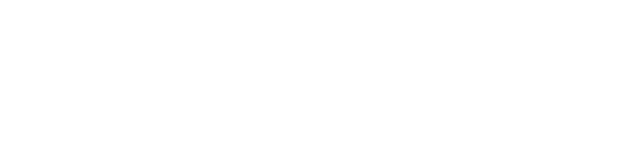
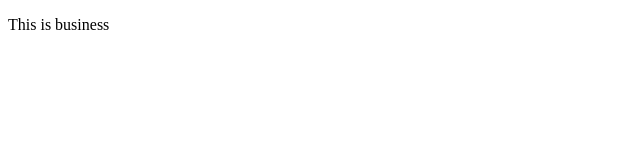
Before and after one commit to rahujha04/demo, a plain HTML site: page index.html in a window 1280 px wide. Shown: the whole page, without its empty margins (0-640 px from the left). Drawn offline with Linux system fonts and the light colour scheme.

Commit message:
new line added

```diff
--- a/index.html
+++ b/index.html
@@ -7,6 +7,6 @@
     <title>Document</title>
 </head>
 <body>
-
+    <p>This is business</p>
 </body>
 </html>
```
